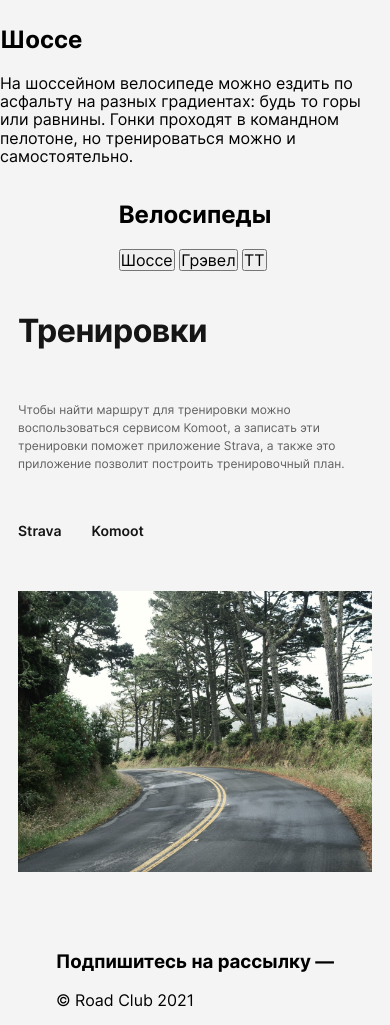
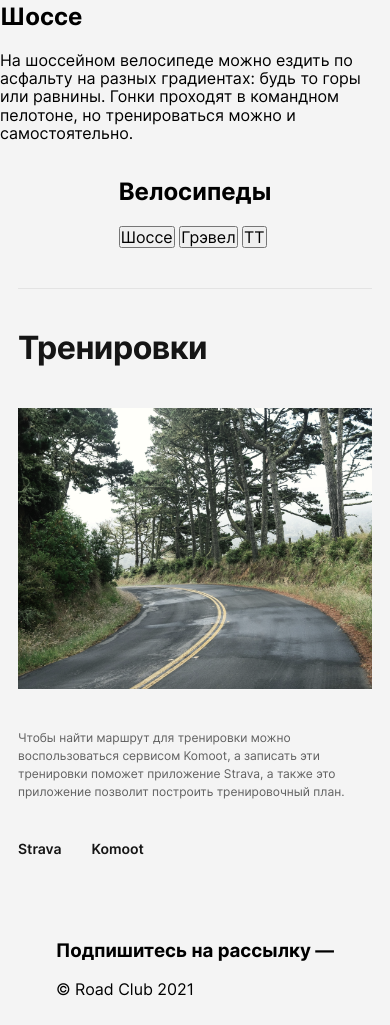
Before and after one commit to yakovsamsonov/bicycle, a website built with webpack: page src/index.html in a window 390 px wide. Shown: the part 876-1901 px from the top of the page. Built offline with nearby package versions, Linux system fonts and the light colour scheme.

Commit message:
Feat: add training

```diff
--- a/src/blocks/page/page.scss
+++ b/src/blocks/page/page.scss
@@ -3,6 +3,11 @@
   font-family: $fontFamily;
   background-color: $lightBackground;
   min-width: 304px;
+  -webkit-text-size-adjust: 100%;
+  -ms-text-size-adjust: 100%;
+  -moz-text-size-adjust: 100%;
+  -webkit-font-smoothing: antialiased;
+  -moz-osx-font-smoothing: grayscale;
 
   &_dark {
     background-color: $darkBackground;
--- a/src/blocks/quote/quote.scss
+++ b/src/blocks/quote/quote.scss
@@ -18,19 +18,7 @@
     max-width: 650px;
     min-width: 284px;
     position: relative;
-
-    &::before {
-      content: " ";
-      display: none;
-      position: relative;
-      top: calc(-1 * $decorativeLineOffset);
-      width: 100%;
-      border-top: 1px solid #E3E3E3;
-
-      @media screen and (max-width: $mobileToTabletWidth) {
-        display: block;
-      }
-    }
+    @include decorativeLine($decorativeLineOffset);
   }
 
   &__image {
@@ -62,7 +50,7 @@
 
     @media screen and (max-width: $tabletToDesktopWidth) {
       font-size: 14px;
-      line-height: 22px;
+      min-height: 22px;
     }
   }
 
@@ -75,6 +63,7 @@
 
     @media screen and (max-width: $tabletToDesktopWidth) {
       font-size: 10px;
+      min-height: 16px;
       line-height: 16px;
     }
   }
--- a/src/blocks/training/training.scss
+++ b/src/blocks/training/training.scss
@@ -1,6 +1,10 @@
 .training {
   @extend %limitedWidthSection;
-  @include flex(row, center, stretch, 160px);
+  display: grid;
+  column-gap: 150px;
+  row-gap: 50px;
+  grid-template-columns: fit-content(460px) fit-content(580px);
+  grid-template-rows: min-content 1fr min-content;
   padding: 150px $horizontalLargePadding $verticalLargePadding;
 
   @media screen and (max-width: $tabletToDesktopWidth) {
@@ -8,19 +12,33 @@
   }
 
   @media screen and (max-width: $mobileToTabletWidth) {
-    @include flex(column, center, center, 40px);
-    padding: $verticalPaddingMobile $horizontalPaddingMobile 60px;
+    padding: calc($verticalPaddingMobile + $decorativeLineOffsetLarge) $horizontalPaddingMobile 60px;
+    grid-template-columns: 1fr;
+    grid-template-rows: auto;
+    justify-items: stretch;
+    row-gap: 40px;
   }
 
   &__text-box {
     @include flex(column, space-between, flex-start, 50px);
     max-width: 460px;
+
+    @media screen and (max-width: $mobileToTabletWidth) {
+      gap: 40px;
+    }
   }
 
   &__image-box {
+    grid-column: 2/3;
+    grid-row: 1/4;
     display: block;
-    max-width: 580px;
     min-width: 284px;
+
+    @media screen and (max-width: $mobileToTabletWidth) {
+      grid-column: unset;
+      grid-row: unset;
+      justify-self: center;
+    }
   }
 
   &__image {
@@ -31,21 +49,28 @@
 
   &__title {
     @extend %headerFont;
-
+    position: relative;
+    @include decorativeLine($decorativeLineOffsetLarge);
   }
 
   &__text {
+    display: block;
     @extend %mainTextFont;
-    flex: 1;
+    justify-self: center;
   }
 
   &__links-box {
     @include flex(row, flex-start, center, 30px);
+    justify-self: start;
   }
 
   &__link {
     @extend %textRegularLink;
     vertical-align: top;
     min-height: 28px;
+
+    @media screen and (max-width: $mobileToTabletWidth) {
+      min-height: 20px;
+    }
   }
 }
--- a/src/index.html
+++ b/src/index.html
@@ -57,22 +57,20 @@
       </nav>
     </section>
     <section class="training" id="training">
-      <div class="training__text-box">
-        <h2 class="training__title">Тренировки</h2>
-        <p class="training__text">Чтобы найти маршрут для тренировки можно воспользоваться сервисом Komoot, а записать
-          эти
-          тренировки поможет
-          приложение Strava, а также это приложение позволит построить тренировочный план.</p>
-        <nav class="training__links-box">
-          <a class="training__link" href="https://www.strava.com">Strava</a>
-          <a class="training__link" href="https://www.komoot.com">Komoot</a>
-        </nav>
-      </div>
+      <h2 class="training__title">Тренировки</h2>
       <picture class="training__image-box">
         <source srcset="<%=require('./images/training_2x.png')%>" media="(min-width: 1440px)">
         <source srcset="<%=require('./images/training.png')%>" media="(max-width: 1439px)">
         <img class="training__image" src="<%=require('./images/training.png')%>" alt="Дорога, лес, поворот">
       </picture>
+      <p class="training__text">Чтобы найти маршрут для тренировки можно воспользоваться сервисом Komoot, а записать
+        эти
+        тренировки поможет
+        приложение Strava, а также это приложение позволит построить тренировочный план.</p>
+      <nav class="training__links-box">
+        <a class="training__link" href="https://www.strava.com">Strava</a>
+        <a class="training__link" href="https://www.komoot.com">Komoot</a>
+      </nav>
     </section>
   </main>
   <footer class="footer">
--- a/src/root.scss
+++ b/src/root.scss
@@ -22,6 +22,7 @@ $verticalPadding: 60px;
 $verticalPaddingMobile: 40px;
 
 $decorativeLineOffset: 20px;
+$decorativeLineOffsetLarge: 40px;
 
 $customCursor: url("../images/icons/pointer.svg"), pointer;
 
@@ -35,7 +36,22 @@ $customCursor: url("../images/icons/pointer.svg"), pointer;
   @if $gap != 0 {
     gap: $gap;
   }
+}
 
+@mixin decorativeLine($offset: $decorativeLineOffset) {
+  &::before {
+    content: " ";
+    display: none;
+    position: absolute;
+    z-index: 1;
+    top: calc(-1 * $offset);
+    width: 100%;
+    border-top: 1px solid #E3E3E3;
+
+    @media screen and (max-width: $mobileToTabletWidth) {
+      display: block;
+    }
+  }
 }
 
 %zeroSpaces {
```
